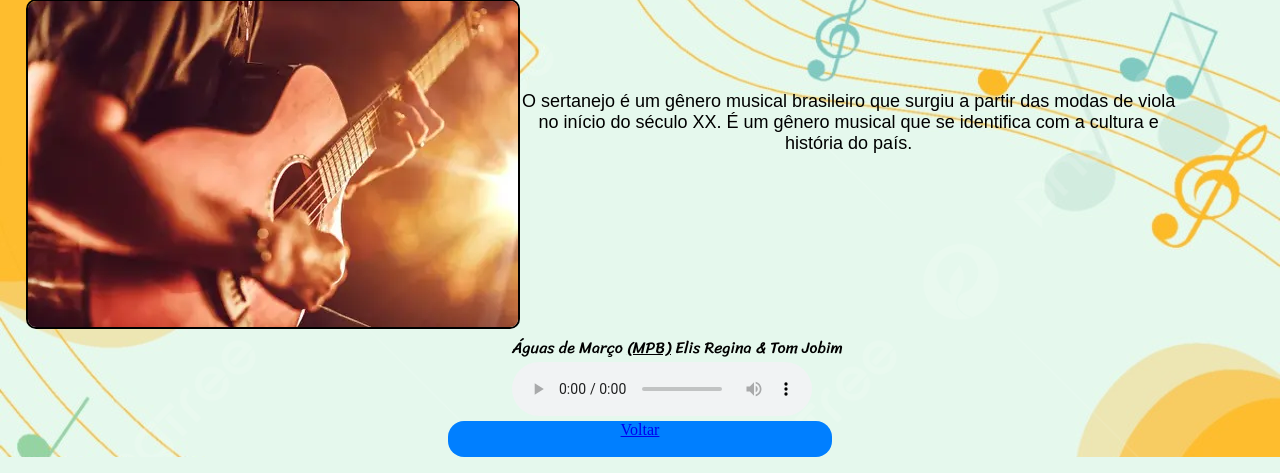
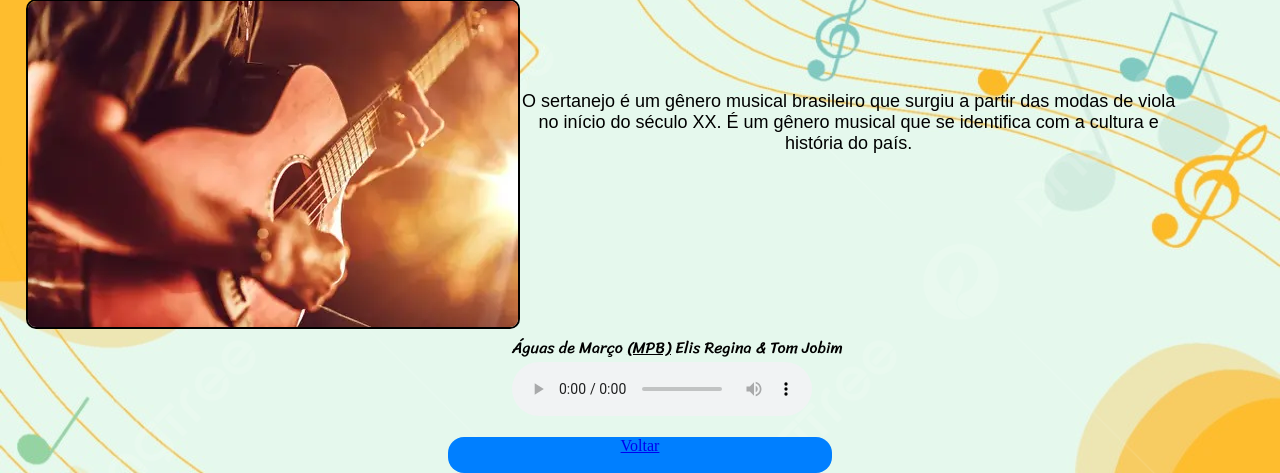
Before and after one commit to CarlosGYM/aulainformatica.com, a PHP site: page /musica.html in a window 1280 px wide. Shown: the part 839-1312 px from the top of the page. Run offline with PHP 8.4, Linux system fonts and the light colour scheme; some web fonts are replaced.

Commit message:
Update estilo2.css

```diff
--- a/css/estilo2.css
+++ b/css/estilo2.css
@@ -96,7 +96,7 @@ section.link{
 	margin-left: 35vw;
 	flex-direction: column;
 	border-radius: 16px;
-	margin-top: 6vh;
+	margin-top: 8vh;
 	text-align: center;
 }
 section.primeiro div big{
```
